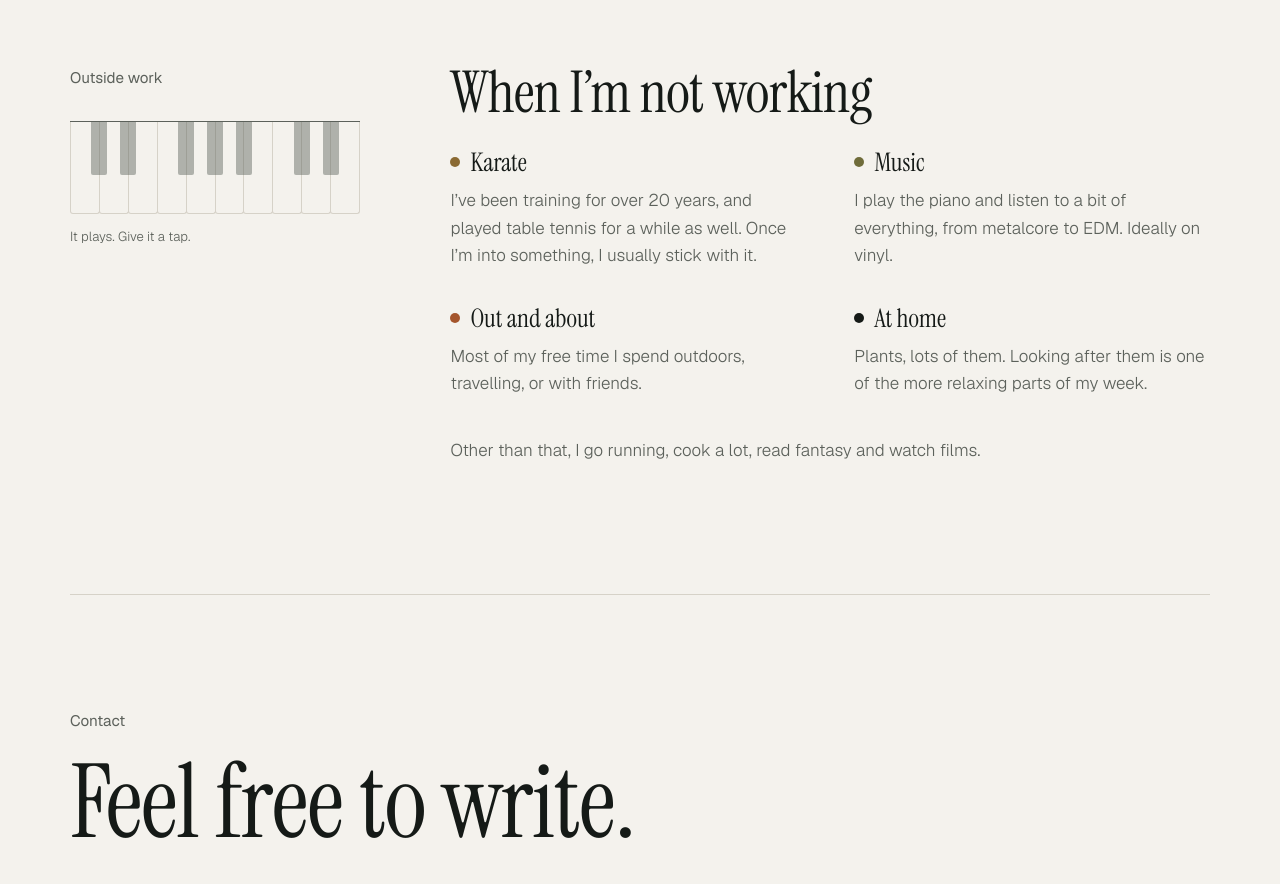
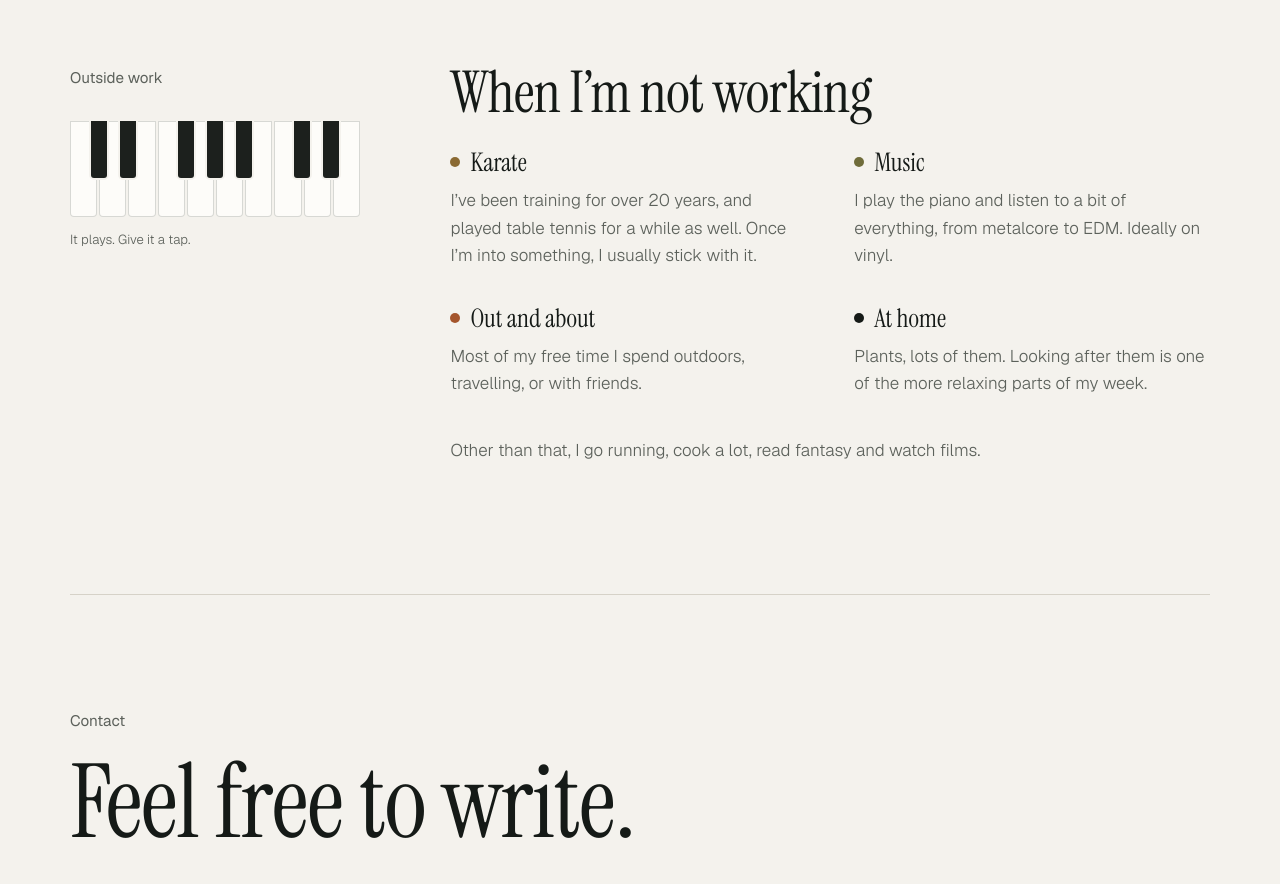
Before and after one commit to fschmeis/fschmeis.github.io, a plain HTML site: page index.html in a window 1280 px wide. Shown: the part 2540-3424 px from the top of the page. Drawn offline with Linux system fonts and the light colour scheme; no server answers.

Commit message:
Klavier: massive Tasten mit klarem Kontrast
Co-Authored-By: Claude Opus 5.5 <noreply@anthropic.com>
Claude-Session: https://claude.ai/code/session_016WKHkBjWgvwrvbjWUZzuce

```diff
--- a/style.css
+++ b/style.css
@@ -5,14 +5,14 @@
 /* Ornaments: a pendant lamp up top, a playable piano and a hanging plant */
 /* Layout: calm magazine page, dark first, large serif headings, narrow text column */
 :root{
-  --bg:#0e1311; --bg2:#141a17; --ink:#ece8df; --muted:#9a9f97; --line:#28302c; --accent:#c9a46a; --rust:#b8693f; --olive:#8d8a55; --leaf:#5f7a4a; --stem:#6d7a52;
+  --bg:#0e1311; --bg2:#141a17; --ink:#ece8df; --muted:#9a9f97; --line:#28302c; --accent:#c9a46a; --rust:#b8693f; --olive:#8d8a55; --leaf:#5f7a4a; --stem:#6d7a52; --ivory:#e9e3d6; --ebony:#0a0d0c;
   --serif:"Instrument Serif","Iowan Old Style",Georgia,serif;
   --sans:"Geist",ui-sans-serif,system-ui,sans-serif;
   --mono:"Geist Mono",ui-monospace,monospace;
   color-scheme:dark;
 }
-@media (prefers-color-scheme:light){:root:not([data-theme="dark"]){--bg:#f4f2ed;--bg2:#ebe8e1;--ink:#151a17;--muted:#5c615b;--line:#d6d2c8;--accent:#8a6a33;--rust:#a4552c;--olive:#6f6c3a;--leaf:#4d6a3a;--stem:#6a7148;color-scheme:light}}
-:root[data-theme="light"]{--bg:#f4f2ed;--bg2:#ebe8e1;--ink:#151a17;--muted:#5c615b;--line:#d6d2c8;--accent:#8a6a33;--rust:#a4552c;--olive:#6f6c3a;--leaf:#4d6a3a;--stem:#6a7148;color-scheme:light}
+@media (prefers-color-scheme:light){:root:not([data-theme="dark"]){--bg:#f4f2ed;--bg2:#ebe8e1;--ink:#151a17;--muted:#5c615b;--line:#d6d2c8;--accent:#8a6a33;--rust:#a4552c;--olive:#6f6c3a;--leaf:#4d6a3a;--stem:#6a7148;--ivory:#fdfcf9;--ebony:#1c201d;color-scheme:light}}
+:root[data-theme="light"]{--bg:#f4f2ed;--bg2:#ebe8e1;--ink:#151a17;--muted:#5c615b;--line:#d6d2c8;--accent:#8a6a33;--rust:#a4552c;--olive:#6f6c3a;--leaf:#4d6a3a;--stem:#6a7148;--ivory:#fdfcf9;--ebony:#1c201d;color-scheme:light}
 *{box-sizing:border-box}
 img{max-width:100%}
 html{scroll-behavior:smooth}
@@ -88,16 +88,13 @@ h2 em{color:var(--accent)}
 .rv.pre{opacity:0;transform:translateY(28px)}
 .side-col{position:relative}
 .piano-wrap{position:relative;margin-top:30px;max-width:290px}
-.piano{border-top:1px solid var(--muted);padding-top:0}
-.keys{position:relative;display:flex;height:92px;touch-action:pan-y;user-select:none;-webkit-user-select:none;-webkit-touch-callout:none;-webkit-tap-highlight-color:transparent}
-.k{all:unset;box-sizing:border-box;cursor:pointer;transition:background-color .25s}
-.k.w{flex:1;height:100%;border:1px solid var(--line);border-top:0;margin-left:-1px;border-radius:0 0 3px 3px}
-.k.w:first-child{margin-left:0}
-.k.w:hover{background:var(--bg2)}
-.k.w.on{background:color-mix(in srgb,var(--accent) 22%,transparent);transition:none}
-.k.b{position:absolute;top:0;z-index:1;width:calc(100%/var(--n)*.56);height:58%;left:calc(100%/var(--n)*var(--x) - 100%/var(--n)*.28);background:var(--muted);opacity:.45;border-radius:0 0 2px 2px}
-.k.b:hover{opacity:.7}
-.k.b.on{background:var(--accent);opacity:1;transition:none}
+.piano{padding:0}
+.keys{position:relative;display:flex;gap:2px;height:96px;touch-action:pan-y;user-select:none;-webkit-user-select:none;-webkit-touch-callout:none;-webkit-tap-highlight-color:transparent}
+.k{all:unset;box-sizing:border-box;cursor:pointer;transition:background-color .2s}
+.k.w{flex:1;height:100%;background:var(--ivory);border-radius:0 0 4px 4px;box-shadow:inset 0 0 0 1px color-mix(in srgb,var(--ink) 16%,transparent)}
+.k.w.on{background:color-mix(in srgb,var(--accent) 45%,var(--ivory));transition:none}
+.k.b{position:absolute;top:0;z-index:1;width:calc(100%/var(--n)*.58);height:60%;left:calc(100%/var(--n)*var(--x) - 100%/var(--n)*.29);background:var(--ebony);border-radius:0 0 3px 3px;box-shadow:0 0 0 2px var(--bg)}
+.k.b.on{background:var(--accent);transition:none}
 .k:focus-visible{outline:2px solid var(--accent);outline-offset:-3px}
 .hint{margin:12px 0 0;font-size:.82rem;color:var(--muted)}
 .hint-t{display:none}
```
